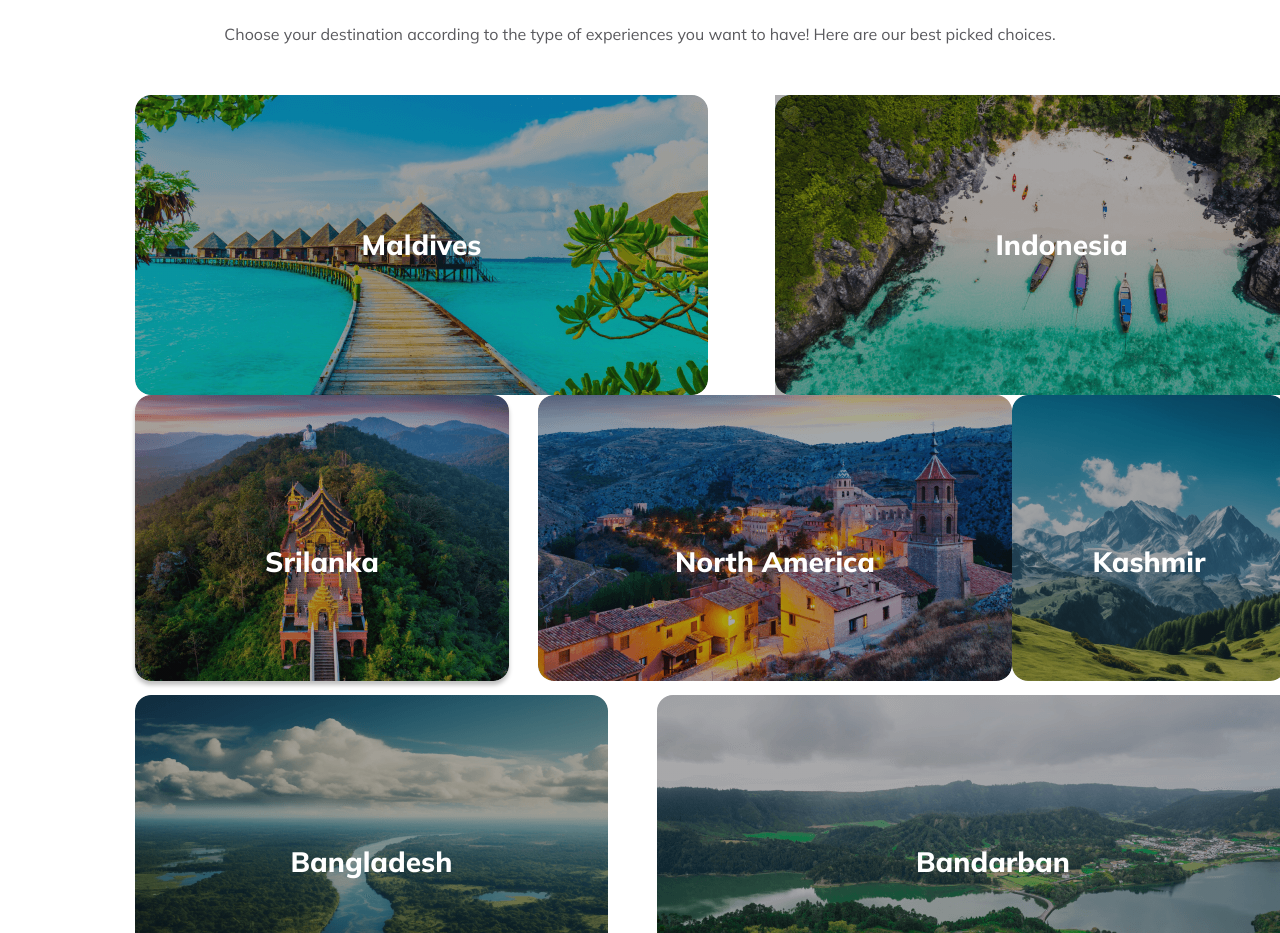
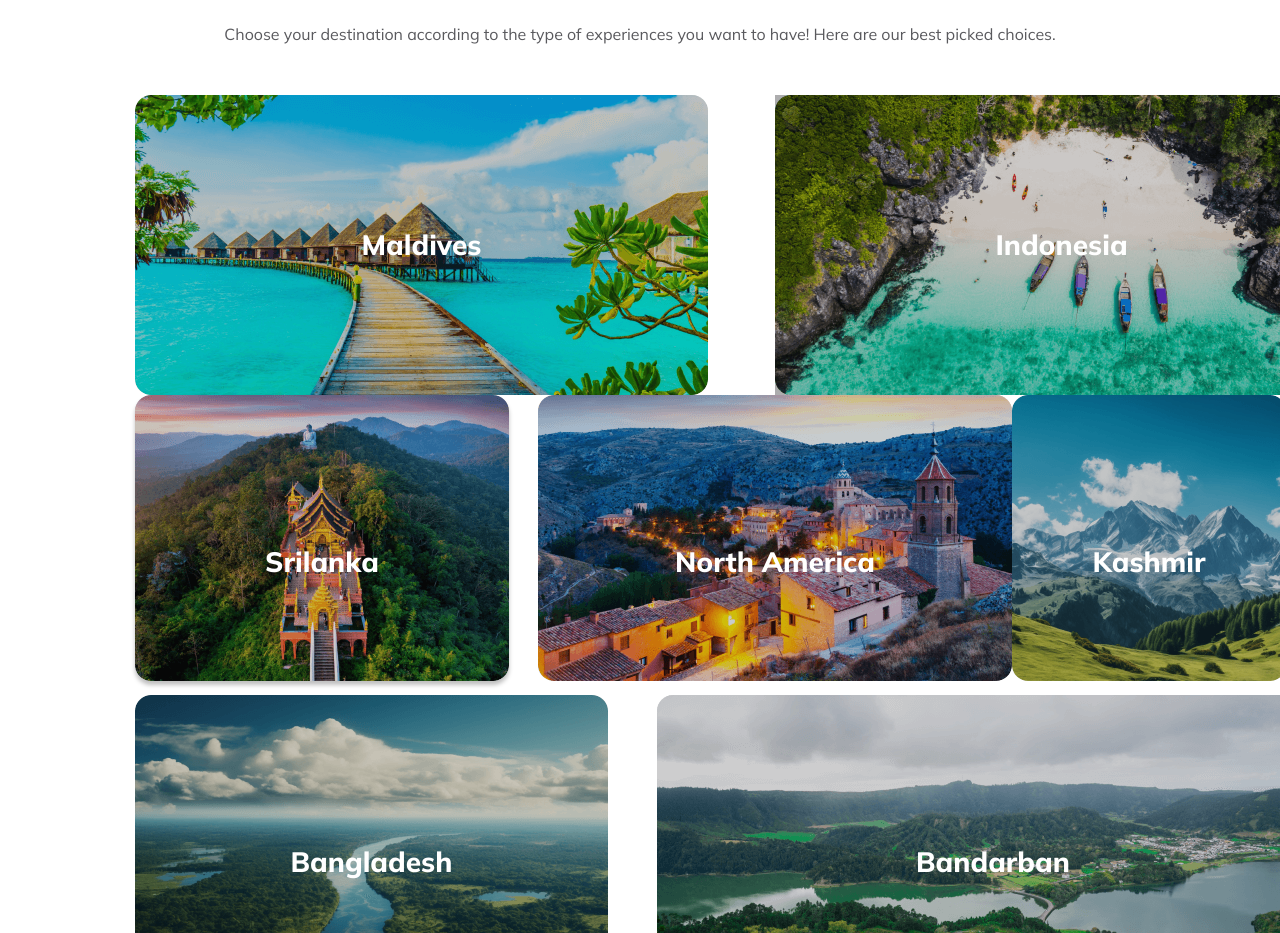
Before and after one commit to Coeditor5852/ValorVista-Travels, a plain HTML site: page index.html in a window 1280 px wide. Shown: the part 1867-2800 px from the top of the page. Drawn offline with Linux system fonts and the light colour scheme; files whose address does not match are found by name.

Commit message:
images fixed

```diff
--- a/styles/style.css
+++ b/styles/style.css
@@ -84,7 +84,7 @@ nav>ul>li {
 
 /* banner styles */
 .banner {
-    background-image: linear-gradient(180deg, rgba(19, 19, 24, 0.80) 0%, rgba(19, 19, 24, 0.00) 100%), url('images/Group\ 13\ \(1\)\ \(1\).png');
+    background-image: linear-gradient(180deg, rgba(19, 19, 24, 0.80) 0%, rgba(19, 19, 24, 0.00) 100%), url('/images/Group\ 13\ \(1\)\ \(1\).png');
     background-size: cover;
     background-repeat: no-repeat;
     align-items: center;
@@ -263,7 +263,7 @@ input::placeholder {
     width: 573px;
     height: 300px;
     border-radius: 16px;
-    background: linear-gradient(0deg, rgba(19, 19, 24, 0.20) 0%, rgba(19, 19, 24, 0.20) 100%), url('images/Rectangle\ 5.png'), lightgray 50%;
+    background: url('/images/Rectangle\ 5.png'), linear-gradient(0deg, rgba(19, 19, 24, 0.20) 0%, rgba(19, 19, 24, 0.20) 100%), lightgray 50%;
     background-size: cover;
     background-repeat: no-repeat;
 }
@@ -278,7 +278,7 @@ input::placeholder {
 
 .grid-item-2 {
     grid-column: 7/span 6;
-    background: linear-gradient(0deg, rgba(19, 19, 24, 0.20) 0%, rgba(19, 19, 24, 0.20) 100%), url('images/Rectangle\ 8.png'), lightgray -101px -108.075px / 135.253% 172.05% no-repeat;
+    background: url('/images/Rectangle\ 8.png'), linear-gradient(0deg, rgba(19, 19, 24, 0.20) 0%, rgba(19, 19, 24, 0.20) 100%), lightgray -101px -108.075px / 135.253% 172.05% no-repeat;
     width: 573px;
     height: 300px;
 }
@@ -294,7 +294,7 @@ input::placeholder {
 .grid-item-3 {
     grid-column: 1/span 4;
     border-radius: 16px;
-    background: linear-gradient(0deg, rgba(19, 19, 24, 0.20) 0%, rgba(19, 19, 24, 0.20) 100%), url('images/Rectangle\ 6.png'), lightgray 50% / cover no-repeat;
+    background: url('/images/Rectangle\ 6.png'), linear-gradient(0deg, rgba(19, 19, 24, 0.20) 0%, rgba(19, 19, 24, 0.20) 100%), lightgray 50% / cover no-repeat;
     box-shadow: 0px 4px 4px 0px rgba(0, 0, 0, 0.25);
     width: 374px;
     height: 286px;
@@ -312,7 +312,7 @@ input::placeholder {
 .grid-item-4 {
     grid-column: 5/span 4;
     border-radius: 16px;
-    background: linear-gradient(0deg, rgba(19, 19, 24, 0.20) 0%, rgba(19, 19, 24, 0.20) 100%), url('images/Rectangle\ 7.png'), lightgray 50% / cover no-repeat;
+    background: url('/images/Rectangle\ 7.png'), linear-gradient(0deg, rgba(19, 19, 24, 0.20) 0%, rgba(19, 19, 24, 0.20) 100%), lightgray 50% / cover no-repeat;
     width: 474px;
     height: 286px;
 }
@@ -329,7 +329,7 @@ input::placeholder {
 .grid-item-5 {
     grid-column: 9/span 4;
     border-radius: 16px;
-    background: linear-gradient(0deg, rgba(19, 19, 24, 0.20) 0%, rgba(19, 19, 24, 0.20) 100%), url('images/Rectangle\ 9.png'), lightgray 50% / cover no-repeat;
+    background:  url('/images/Rectangle\ 9.png'), linear-gradient(0deg, rgba(19, 19, 24, 0.20) 0%, rgba(19, 19, 24, 0.20) 100%),lightgray 50% / cover no-repeat;
     width: 274px;
     height: 286px;
 }
@@ -346,7 +346,7 @@ input::placeholder {
 .grid-item-6 {
     grid-column: 1/span 5;
     border-radius: 16px;
-    background: linear-gradient(0deg, rgba(19, 19, 24, 0.20) 0%, rgba(19, 19, 24, 0.20) 100%), url('images/Rectangle\ 11.png'), lightgray 50% / cover no-repeat;
+    background:  url('/images/Rectangle\ 11.png'), linear-gradient(0deg, rgba(19, 19, 24, 0.20) 0%, rgba(19, 19, 24, 0.20) 100%),lightgray 50% / cover no-repeat;
     width: 473px;
     height: 300px;
 }
@@ -363,7 +363,7 @@ input::placeholder {
 .grid-item-7 {
     grid-column: 6/span 7;
     border-radius: 16px;
-    background: linear-gradient(0deg, rgba(19, 19, 24, 0.20) 0%, rgba(19, 19, 24, 0.20) 100%), url('images/Rectangle\ 10.png'), lightgray 50% / cover no-repeat;
+    background:  url('/images/Rectangle\ 10.png'), linear-gradient(0deg, rgba(19, 19, 24, 0.20) 0%, rgba(19, 19, 24, 0.20) 100%),lightgray 50% / cover no-repeat;
     width: 673px;
     height: 300px;
 }
```
